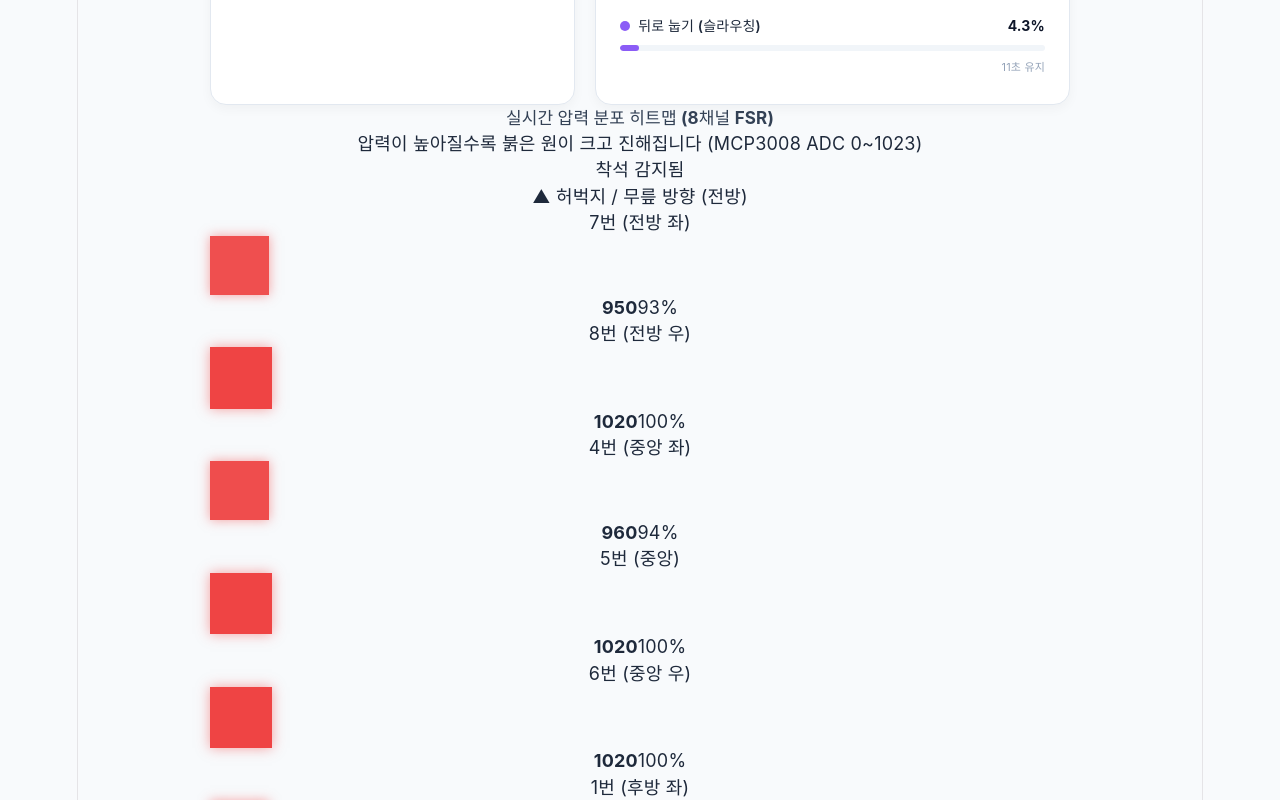
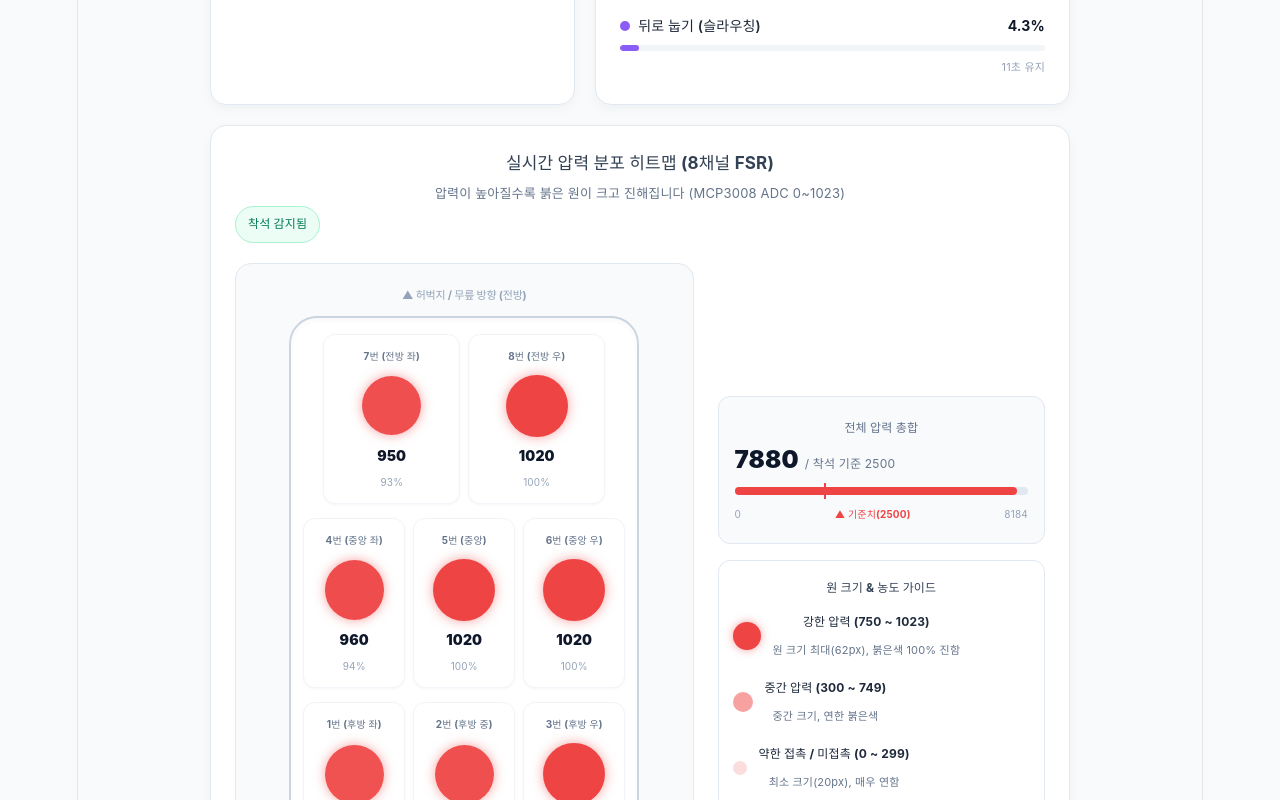
Before and after one commit to chaehunshin99/smart-chair-web, a React (Vite) app: page / in a window 1280 px wide. Shown: the part 700-1500 px from the top of the page. Built offline with nearby package versions, Linux system fonts and the light colour scheme.

Commit message:
Update App.css

```diff
--- a/src/App.css
+++ b/src/App.css
@@ -58,7 +58,6 @@ body {
   margin: 6px 0 4px 0;
   font-size: 24px;
   font-weight: 800;
-  color: #0f172a;
 }
 
 .sub-info {
@@ -274,7 +273,294 @@ h3 {
   margin-top: 3px;
 }
 
-/* 모달 스타일 */
+/* ==========================================
+   하단 2D 의자 붉은 원 히트맵 스타일
+   ========================================== */
+.bottom-section {
+  margin-top: 20px;
+  margin-bottom: 40px;
+}
+
+.bottom-card {
+  background: white;
+  border-radius: 16px;
+  padding: 24px;
+  box-shadow: 0 4px 12px rgba(0, 0, 0, 0.04);
+  border: 1px solid #e2e8f0;
+}
+
+.card-subtext {
+  margin: 4px 0 0 0;
+  font-size: 13px;
+  color: #64748b;
+}
+
+.sitting-status-tag {
+  display: flex;
+  align-items: center;
+}
+
+.status-pill {
+  font-size: 12px;
+  font-weight: 700;
+  padding: 4px 12px;
+  border-radius: 20px;
+}
+
+.status-pill.sitting {
+  background-color: #ecfdf5;
+  color: #047857;
+  border: 1px solid #a7f3d0;
+}
+
+.status-pill.empty {
+  background-color: #f1f5f9;
+  color: #64748b;
+  border: 1px solid #cbd5e1;
+}
+
+.heatmap-layout {
+  display: grid;
+  grid-template-columns: 1.4fr 1fr;
+  gap: 24px;
+  margin-top: 20px;
+  align-items: center;
+}
+
+.chair-visual-container {
+  display: flex;
+  flex-direction: column;
+  align-items: center;
+  gap: 8px;
+  background-color: #f8fafc;
+  padding: 18px;
+  border-radius: 16px;
+  border: 1px solid #e2e8f0;
+}
+
+.seat-front-label, .seat-rear-label {
+  font-size: 11px;
+  font-weight: 700;
+  color: #94a3b8;
+  letter-spacing: -0.2px;
+}
+
+.actual-seat-cushion {
+  width: 100%;
+  max-width: 350px;
+  background: white;
+  border: 2px solid #cbd5e1;
+  border-radius: 28px 28px 18px 18px;
+  padding: 16px 12px;
+  box-sizing: border-box;
+  display: flex;
+  flex-direction: column;
+  gap: 14px;
+  box-shadow: inset 0 2px 6px rgba(0, 0, 0, 0.03);
+}
+
+.sensor-row {
+  display: flex;
+  gap: 8px;
+  width: 100%;
+}
+
+.front-row {
+  justify-content: space-around;
+  padding: 0 20px;
+  box-sizing: border-box;
+}
+
+.center-row, .rear-row {
+  justify-content: space-between;
+}
+
+.sensor-node {
+  flex: 1;
+  padding: 8px 4px;
+  border-radius: 12px;
+  background-color: #ffffff;
+  border: 1px solid #f1f5f9;
+  display: flex;
+  flex-direction: column;
+  align-items: center;
+  justify-content: space-between;
+  box-shadow: 0 1px 3px rgba(0, 0, 0, 0.04);
+}
+
+.node-id {
+  font-size: 10px;
+  color: #64748b;
+  font-weight: 700;
+  white-space: nowrap;
+}
+
+.circle-socket {
+  width: 66px;
+  height: 66px;
+  display: flex;
+  align-items: center;
+  justify-content: center;
+  margin: 4px 0;
+}
+
+.pressure-circle {
+  border-radius: 50%;
+  transition: width 0.3s ease, height 0.3s ease, background-color 0.3s ease, box-shadow 0.3s ease;
+}
+
+.node-val {
+  font-size: 14px;
+  font-weight: 900;
+  color: #0f172a;
+}
+
+.node-percent {
+  font-size: 10px;
+  color: #94a3b8;
+}
+
+/* 사이드바 게이지 및 범례 */
+.heatmap-sidebar {
+  display: flex;
+  flex-direction: column;
+  gap: 16px;
+}
+
+.pressure-summary-box {
+  background: #f8fafc;
+  border: 1px solid #e2e8f0;
+  border-radius: 12px;
+  padding: 16px;
+}
+
+.summary-title {
+  font-size: 12px;
+  font-weight: 600;
+  color: #64748b;
+}
+
+.total-val-row {
+  display: flex;
+  align-items: baseline;
+  gap: 6px;
+  margin: 6px 0 10px 0;
+}
+
+.total-num {
+  font-size: 24px;
+  font-weight: 900;
+  color: #0f172a;
+}
+
+.threshold-info {
+  font-size: 12px;
+  color: #64748b;
+}
+
+.threshold-bar-bg {
+  position: relative;
+  width: 100%;
+  height: 8px;
+  background-color: #e2e8f0;
+  border-radius: 4px;
+  overflow: visible;
+}
+
+.threshold-bar-fill {
+  height: 100%;
+  border-radius: 4px;
+  transition: width 0.3s ease;
+}
+
+.threshold-marker {
+  position: absolute;
+  top: -4px;
+  width: 2px;
+  height: 16px;
+  background-color: #ef4444;
+}
+
+.threshold-caption {
+  display: flex;
+  justify-content: space-between;
+  font-size: 10px;
+  color: #94a3b8;
+  margin-top: 6px;
+}
+
+.marker-text {
+  color: #ef4444;
+  font-weight: 700;
+}
+
+.legend-box {
+  background: white;
+  border: 1px solid #e2e8f0;
+  border-radius: 12px;
+  padding: 14px;
+}
+
+.legend-title {
+  font-size: 12px;
+  font-weight: 700;
+  color: #334155;
+  display: block;
+  margin-bottom: 8px;
+}
+
+.circle-legend-list {
+  display: flex;
+  flex-direction: column;
+  gap: 12px;
+  margin-top: 6px;
+}
+
+.circle-legend-item {
+  display: flex;
+  align-items: center;
+  gap: 12px;
+}
+
+.circle-legend-item strong {
+  font-size: 12px;
+  color: #1e293b;
+  display: block;
+}
+
+.circle-legend-item p {
+  margin: 2px 0 0 0;
+  font-size: 11px;
+  color: #64748b;
+}
+
+.legend-circle-sample {
+  border-radius: 50%;
+  flex-shrink: 0;
+}
+
+.sample-high {
+  width: 28px;
+  height: 28px;
+  background-color: rgba(239, 68, 68, 1.0);
+  box-shadow: 0 0 8px rgba(239, 68, 68, 0.5);
+}
+
+.sample-mid {
+  width: 20px;
+  height: 20px;
+  background-color: rgba(239, 68, 68, 0.5);
+}
+
+.sample-low {
+  width: 14px;
+  height: 14px;
+  background-color: rgba(239, 68, 68, 0.18);
+}
+
+/* ==========================================
+   모달 공통 스타일
+   ========================================== */
 .modal-overlay {
   position: fixed;
   top: 0;
@@ -338,12 +624,6 @@ h3 {
   box-shadow: 0 0 0 3px rgba(37, 99, 235, 0.1);
 }
 
-.ip-help-text {
-  font-size: 12px;
-  color: #94a3b8;
-  margin: 8px 0 20px 0;
-}
-
 .history-list {
   display: flex;
   flex-direction: column;
@@ -382,17 +662,6 @@ h3 {
 .history-sit-time {
   font-size: 12px;
   color: #94a3b8;
-}
-
-.monthly-risk-wrap {
-  display: flex;
-  align-items: center;
-  gap: 6px;
-}
-
-.risk-text-label {
-  font-size: 12px;
-  color: #64748b;
 }
 
 .risk-tag {
@@ -463,4 +732,8 @@ h3 {
   .main-content {
     grid-template-columns: 1fr;
   }
+
+  .heatmap-layout {
+    grid-template-columns: 1fr;
+  }
 }
```
